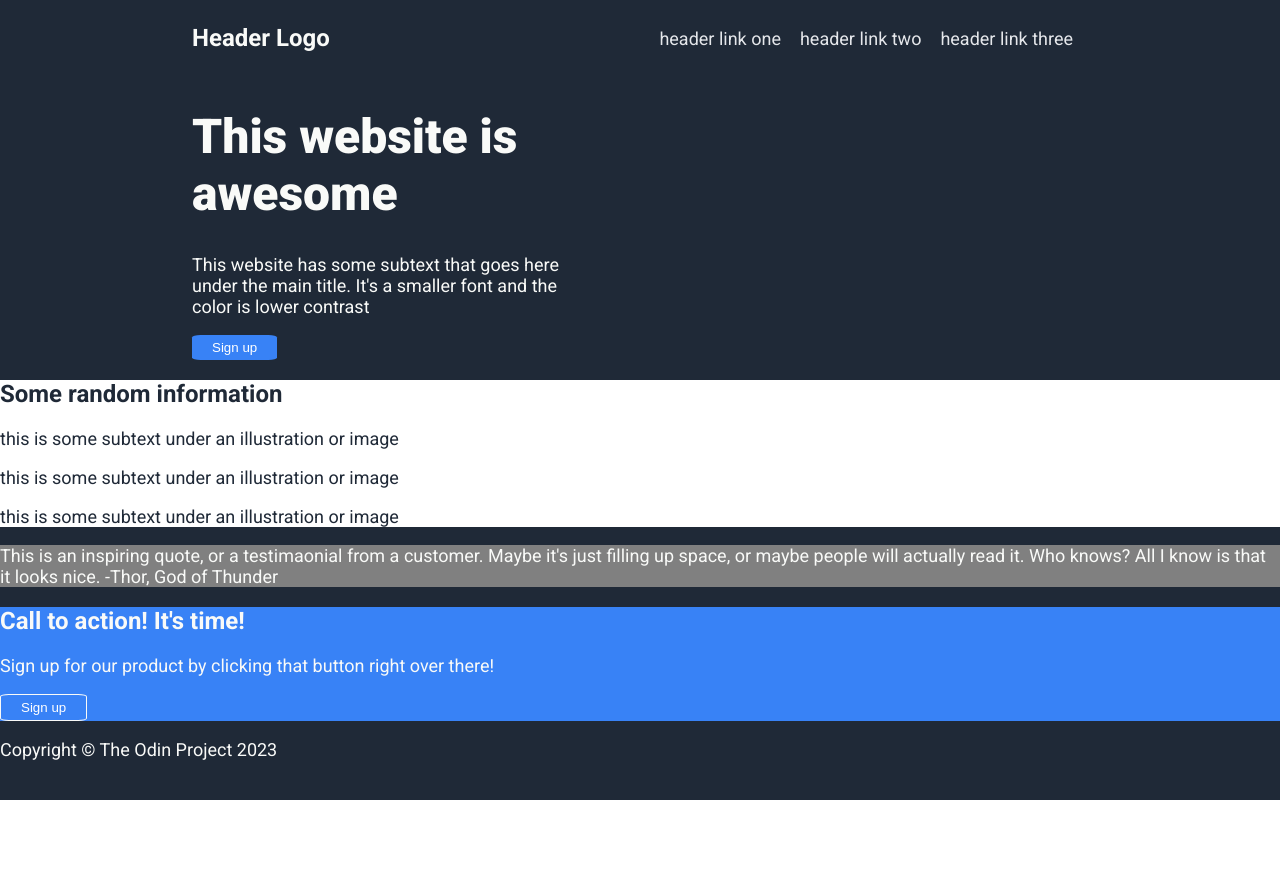
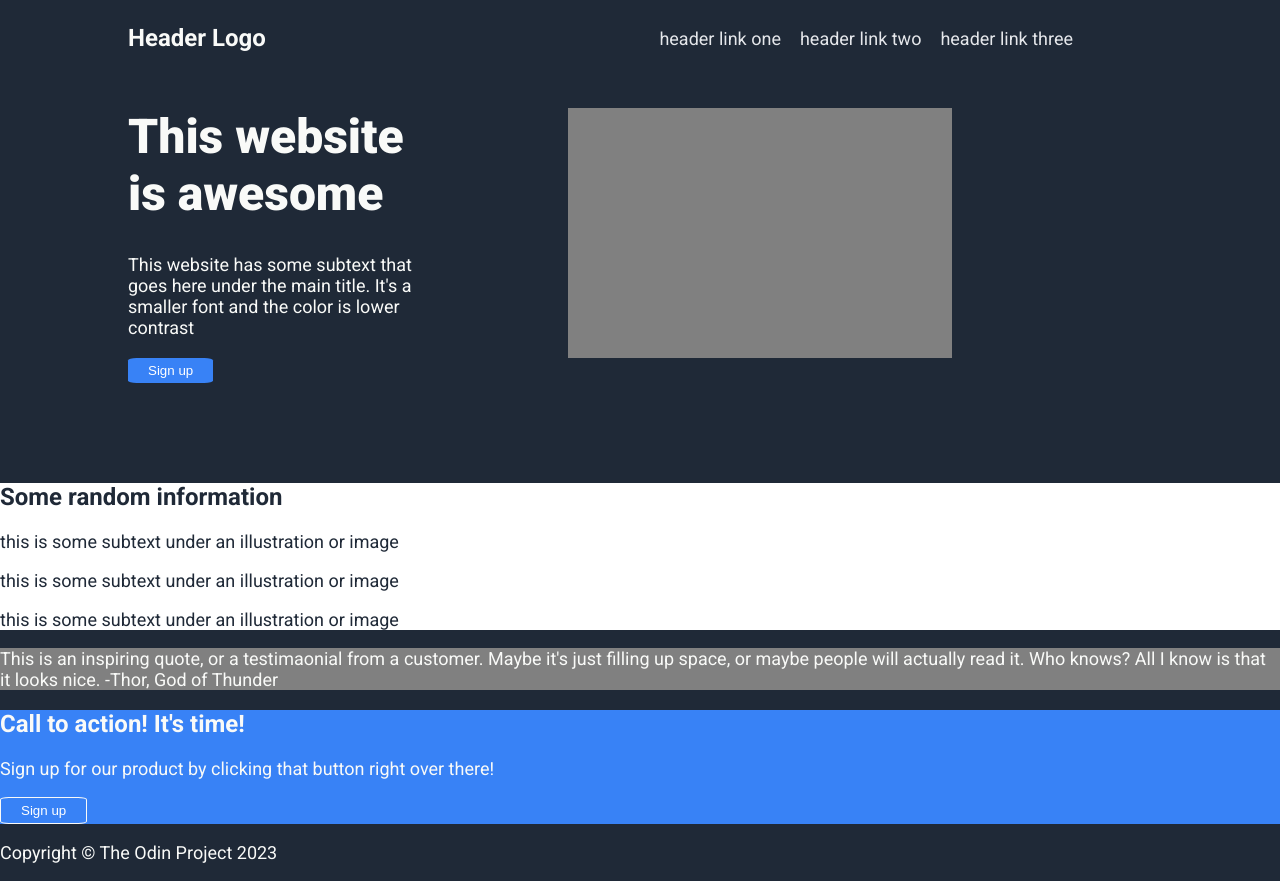
Before and after one commit to Jevgenijsss/Project-Landing-Page, a plain HTML site: page index.html in a window 1280 px wide. Before the commit the page ends 800 px from the top, so only its background shows below. Drawn offline with Linux system fonts and the light colour scheme.

Commit message:
updated css
finished styling the top section (nav bar & heading)

```diff
--- a/index.html
+++ b/index.html
@@ -24,16 +24,16 @@
                 </div>
             </div>
             <div class="container-two">
-                <h1 class="main-heading">This website is awesome</h1>
-                <p>This website has some subtext that goes here under the main title. It's a smaller
-                font and the color is lower contrast
-                </p>
-                <button>Sign up</button>
+                <div class="container-two-one">
+                    <h1 class="main-heading">This website is awesome</h1>
+                    <p class="main-heading-text">This website has some subtext that goes here under the main title. It's a smaller
+                    font and the color is lower contrast
+                    </p>
+                    <button>Sign up</button>
+                </div>
+                <div class="container-placeholder"></div>
             </div>
-
         </div>
-
-
     <div class="container-three">
         <h2>Some random information</h2>
         <p>this is some subtext under an illustration or image</p>
@@ -50,11 +50,7 @@
         <p>Sign up for our product by clicking that button right over there!</p>
         <button class="button-border">Sign up</button>
     </div>
-
-
     <p>Copyright &copy; The Odin Project 2023</p>
     </div>
-
-
 </body>
 </html>
--- a/style.css
+++ b/style.css
@@ -24,11 +24,7 @@ a {
 }
 
 .container-one {
-    padding-left: 15vw;
-}
-
-.container-two {
-    width: 35%;
+    padding-left: 10vw;
 }
 
 .header-container {
@@ -56,6 +52,27 @@ button,
     background-color: #3882f6;
 }
 
+.container-two {
+    display: flex;
+}
+
+.container-two-one {
+    max-width: 25vw;
+    padding-bottom: 10vh;
+}
+
+.container-placeholder {
+    margin-top: 4vh;
+    margin-left: 15vh;
+    height: 250px;
+    width: 30vw;
+    background-color: grey;
+}
+
+.main-heading-text {
+    margin-bottom: 20px;
+}
+
 button {
     border-style: none;
     padding: 5px 20px;
```
